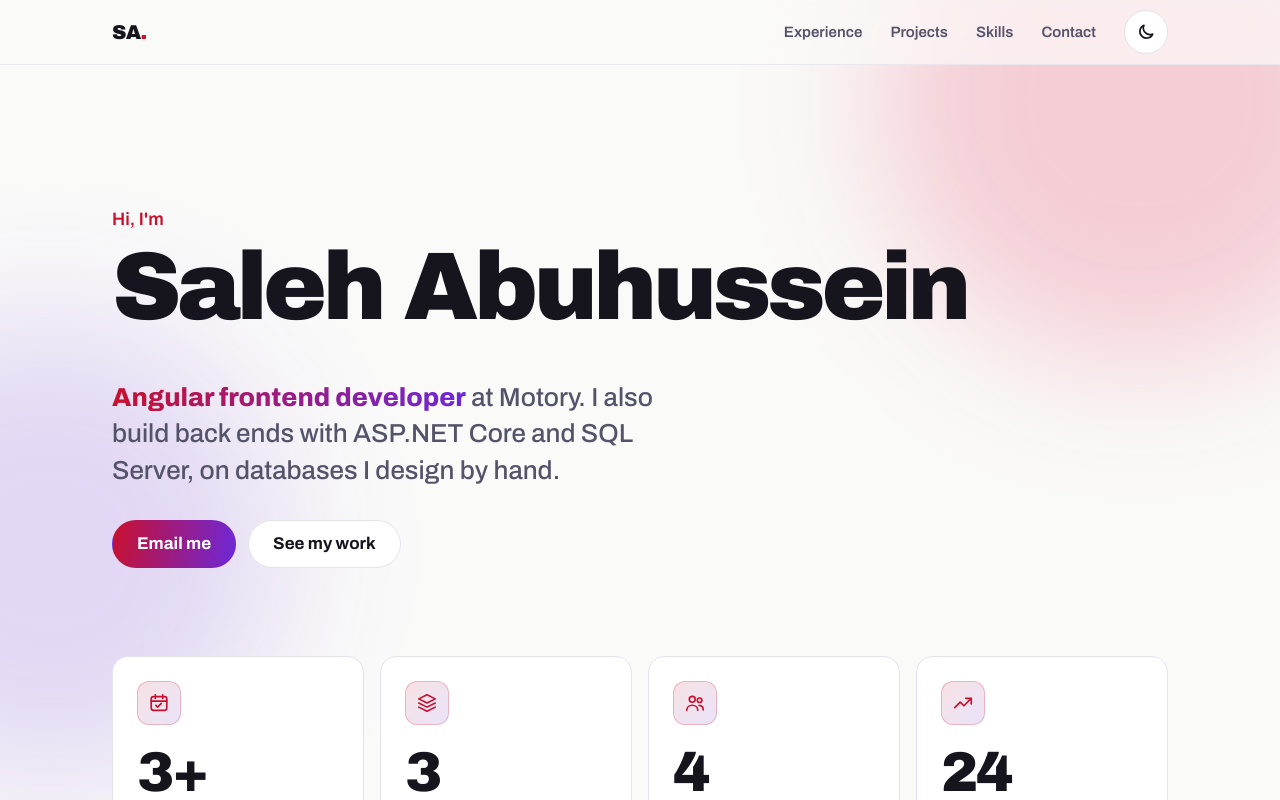
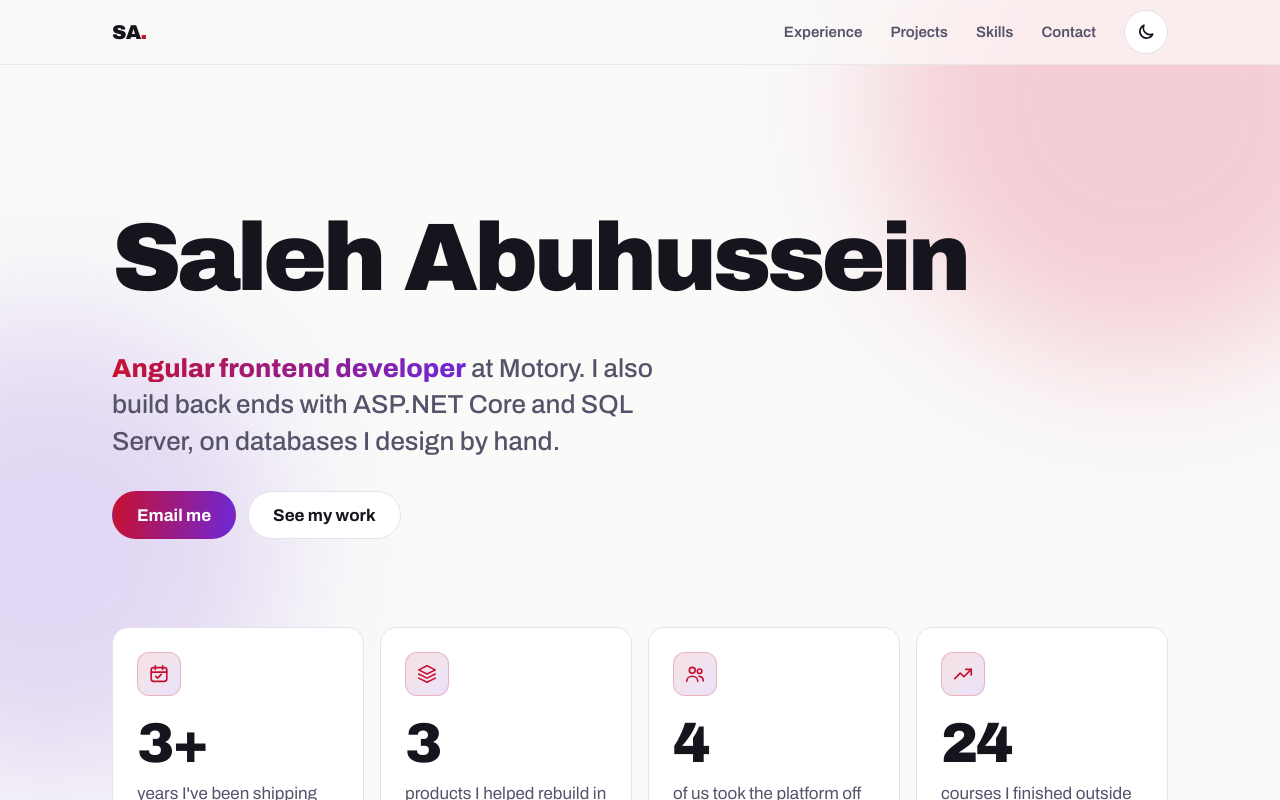
Before and after one commit to SalehAbuhussein/portfolio, an Angular app: page / in a window 1280 px wide. Shown: the top 800 px of the page. Built offline with nearby package versions, Linux system fonts and the light colour scheme.

Commit message:
Remove greeting above name
Co-Authored-By: Claude Opus 5.5 <noreply@anthropic.com>

```diff
--- a/src/app/app.css
+++ b/src/app/app.css
@@ -157,13 +157,6 @@ nav a:hover {
   padding-block: clamp(56px, 12vw, 140px) clamp(48px, 8vw, 96px);
 }
 
-.hello {
-  font-size: 1.125rem;
-  font-weight: 600;
-  color: var(--accent);
-  animation: rise 800ms var(--ease) both;
-}
-
 h1 {
   font-size: clamp(3rem, 10vw, 6rem);
   font-weight: 900;
--- a/src/app/app.html
+++ b/src/app/app.html
@@ -33,7 +33,6 @@
 
 <main id="main" tabindex="-1">
   <section class="container hero" id="top" aria-labelledby="hero-title">
-    <p class="hello">Hi, I'm</p>
     <h1 id="hero-title">
       @for (w of nameWords; track $index) {
         <span class="word" [style.--i]="$index"><span>{{ w }}</span></span>
```
